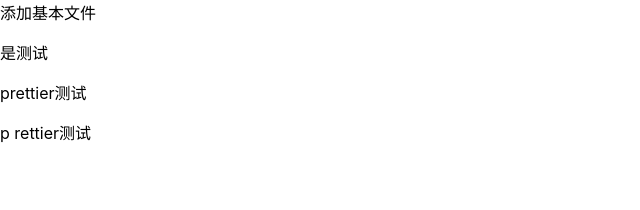
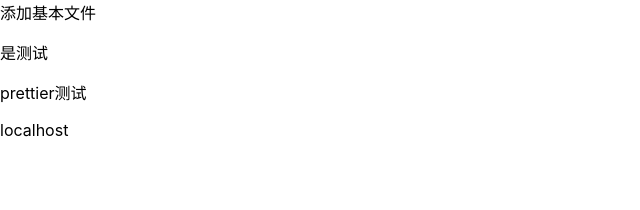
Before and after one commit to shuokas/onlineword, a React (Create React App) app: page / in a window 1280 px wide. Shown: the top 210 px of the page, without its empty margins (0-640 px from the left). Built offline with nearby package versions, Linux system fonts and the light colour scheme.

Commit message:
testtext

```diff
--- a/package.json
+++ b/package.json
@@ -20,8 +20,7 @@
     "start": "react-scripts start",
     "build": "react-scripts build",
     "test": "react-scripts test",
-    "eject": "react-scripts eject",
-    "prepare": "husky install"
+    "eject": "react-scripts eject"
   },
   "eslintConfig": {
     "extends": [
--- a/src/App.tsx
+++ b/src/App.tsx
@@ -4,8 +4,7 @@
       添加基本文件
       <p> 是测试 </p>
       <p>prettier测试</p>
-      <p>p
-        rettier测试</p>
+      <p>{window.location.host}</p>
     </div>
   );
 }
```
